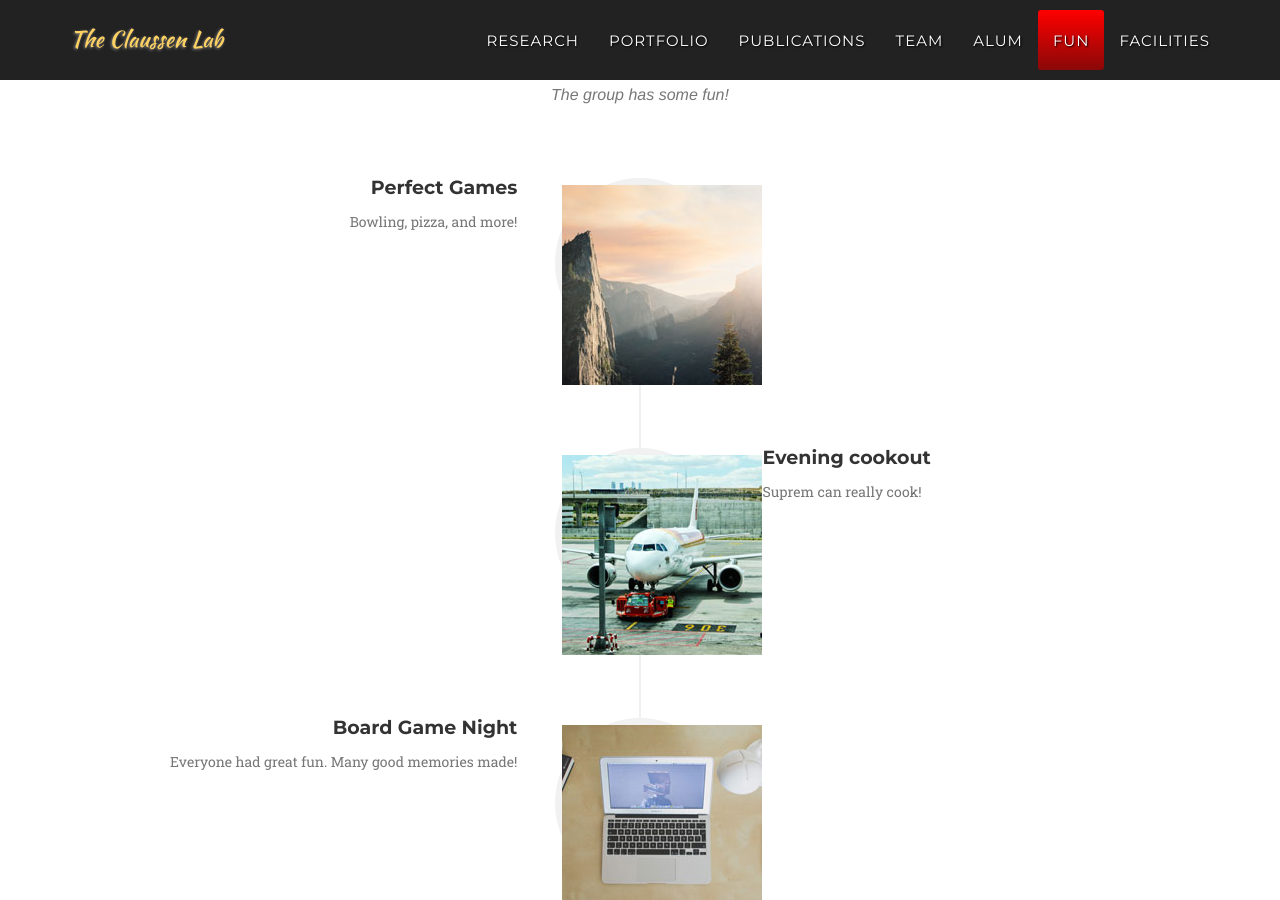
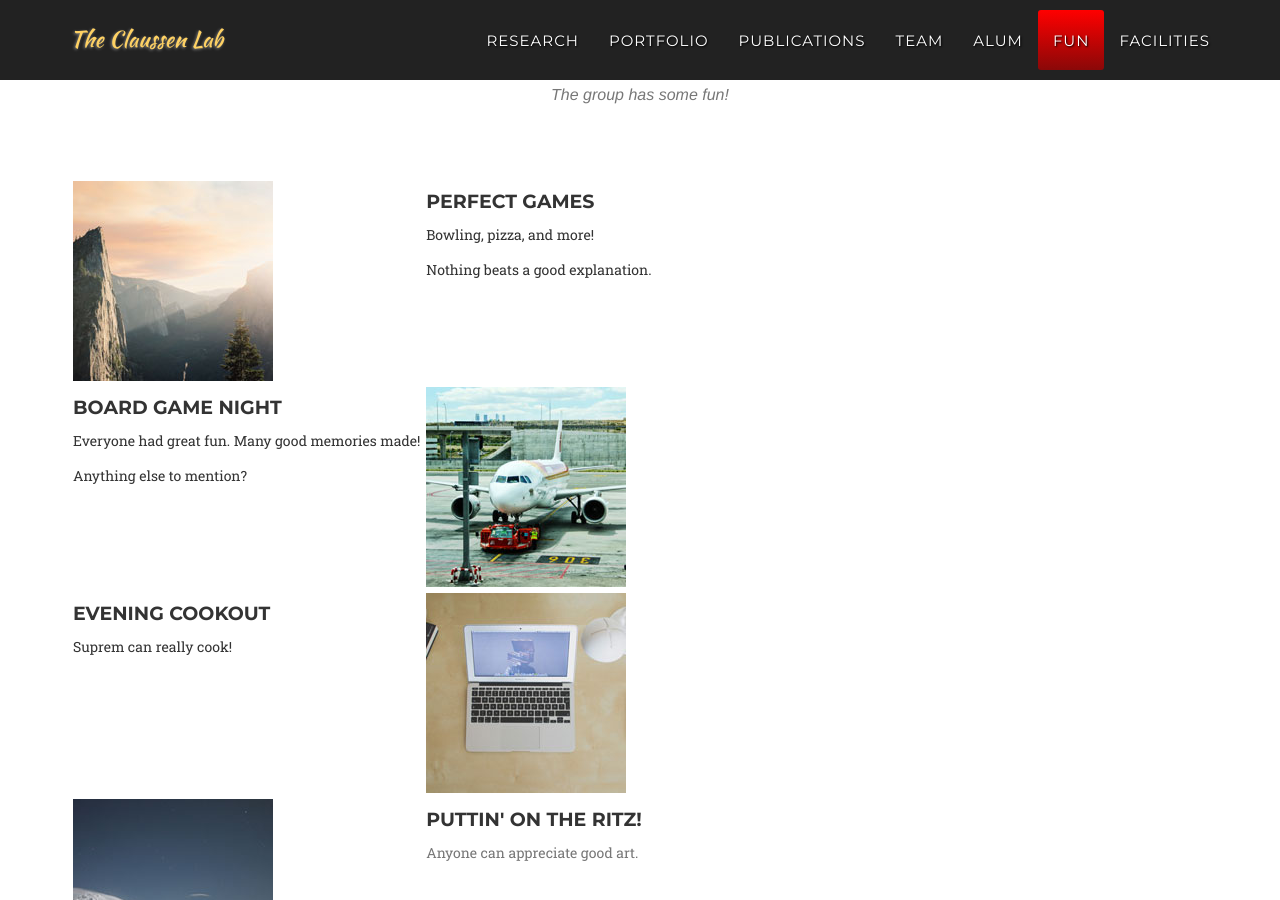
Before and after one commit to shaoweiD/newwebsite, a Jekyll site: the page built from index.html, in a window 1280 px wide and 900 px high, scrolled down 8483 px. Built offline with Jekyll 4.4.1, drawn with Linux system fonts in a browser that asks for light colours; some web fonts are replaced.

Commit message:
Option 2: Alternating alignment

```diff
--- a/_includes/Fun.html
+++ b/_includes/Fun.html
@@ -8,69 +8,48 @@
         </div>
         <div class="row">
             <div class="col-lg-12">
-                <ul class="timeline">
-                    <li>
-                        <div class="timeline-image">
-                            <img src="img/about/1.jpg" alt="">
-                        </div>
-                        <div class="timeline-panel">
-                            <div class="timeline-heading">
-                                <h4 class="subheading">Perfect Games</h4>
-                            </div>
-                            <div class="timeline-body">
-                                <p class="text-muted">Bowling, pizza, and more!</p>
-                            </div>
-                        </div>
-                    </li>
-                    <li class="timeline-inverted">
-                        <div class="timeline-image">
-                            <img src="img/about/2.jpg" alt="">
-                        </div>
-                        <div class="timeline-panel">
-                            <div class="timeline-heading">
-                                <h4 class="subheading">Evening cookout</h4>
-                            </div>
-                            <div class="timeline-body">
-                                <p class="text-muted">Suprem can really cook!</p>
-                            </div>
-                        </div>
-                    </li>
-                    <li>
-                        <div class="timeline-image">
-                            <img src="img/about/3.jpg" alt="">
-                        </div>
-                        <div class="timeline-panel">
-                            <div class="timeline-heading">
-                                <h4 class="subheading">Board Game Night</h4>
-                            </div>
-                            <div class="timeline-body">
-                                <p class="text-muted">Everyone had great fun. Many good memories made!</p>
-                            </div>
-                        </div>
-                    </li>
-                    <li class="timeline-inverted">
-                        <div class="timeline-image">
-                            <img src="img/about/4.jpg" alt="">
-                        </div>
-                        <div class="timeline-panel">
-                            <div class="timeline-heading">
-                                <h4 class="subheading">Puttin' on the Ritz!</h4>
-                            </div>
-                            <div class="timeline-body">
+                <table class="photo-album">
+                    <tbody>
+                        <tr class="fun-left">
+                            <td>
+                                <img src="img/about/1.jpg" alt="">
+                            </td>
+                            <td>
+                                <h4>Perfect Games</h4>
+                                <p>Bowling, pizza, and more!</p>
+                                <p>Nothing beats a good explanation.</p>
+                            </td>
+                        </tr>
+                        <tr class="fun-right">
+                            <td>
+                                <h4>Board Game Night</h4>
+                                <p>Everyone had great fun. Many good memories made!</p>
+                                <p>Anything else to mention?</p>
+                            </td>
+                            <td>
+                                <img src="img/about/2.jpg" alt="">
+                            </td>
+                        </tr>
+                        <tr class="fun-left">
+                            <td>
+                                <h4>Evening cookout</h4>
+                                <p>Suprem can really cook!</p>
+                            </td>
+                            <td>
+                                <img src="img/about/3.jpg" alt="">
+                            </td>
+                        </tr>
+                        <tr class="fun-right">
+                            <td>
+                                <img src="img/about/4.jpg" alt="">
+                            </td>
+                            <td>
+                                <h4>Puttin' on the Ritz!</h4>
                                 <p class="text-muted">Anyone can appreciate good art.</p>
-                            </div>
-                        </div>
-                    </li>
-                    <!-- Do we want this end part?
-                    <li class="timeline-inverted">
-                        <div class="timeline-image">
-                            <h4>Be Part
-                                <br>Of Our
-                                <br>Story!</h4>
-                        </div>
-                    </li>
-                    -->
-                </ul>
+                            </td>
+                        </tr>
+                    </tbody>
+                </table>
             </div>
         </div>
     </div>
```
